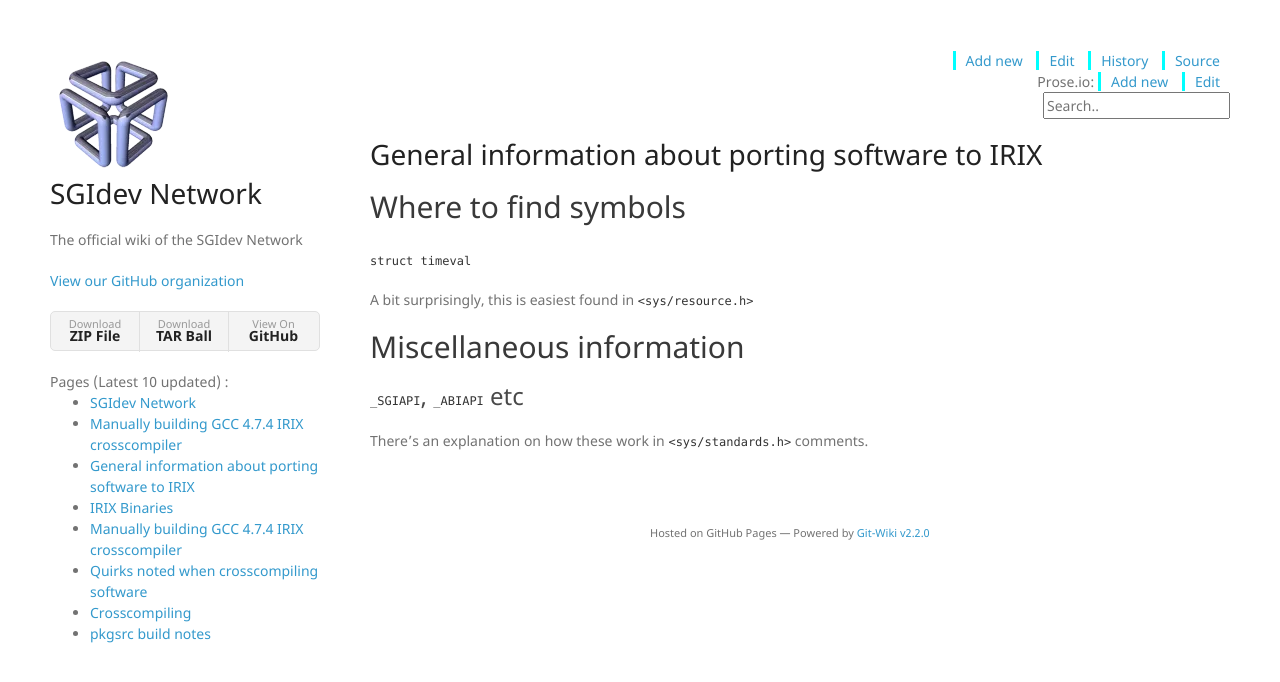
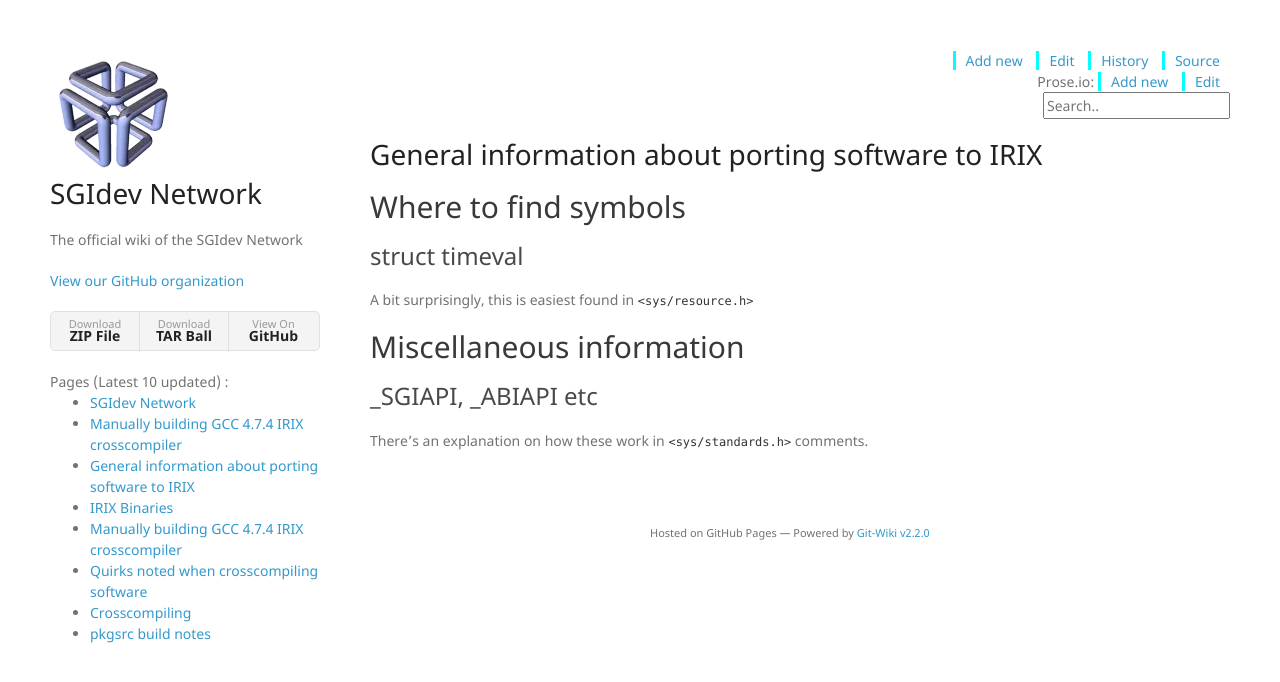
Before and after one commit to sgidevnet/sgidevnet.github.io, a Jekyll site: the page built from wiki/General_information_about_porting_software_to_IRIX.md, in a window 1280 px wide. Shown: the top 682 px of the page. Built offline with Jekyll 4.4.1, drawn with Linux system fonts in a browser that asks for light colours; nearby versions of some CDN libraries; our own code applies the rules of GitHub Pages for plain Markdown files.

Commit message:
nicer formatting

```diff
--- a/wiki/General_information_about_porting_software_to_IRIX.md
+++ b/wiki/General_information_about_porting_software_to_IRIX.md
@@ -2,13 +2,13 @@
 
 ## Where to find symbols
 
-### `struct timeval`
+### struct timeval
 
 A bit surprisingly, this is easiest found in `<sys/resource.h>`
 
 ## Miscellaneous information
 
-### `_SGIAPI`, `_ABIAPI` etc
+### _SGIAPI, _ABIAPI etc
 
 There's an explanation on how these work in `<sys/standards.h>`
 comments.
```
